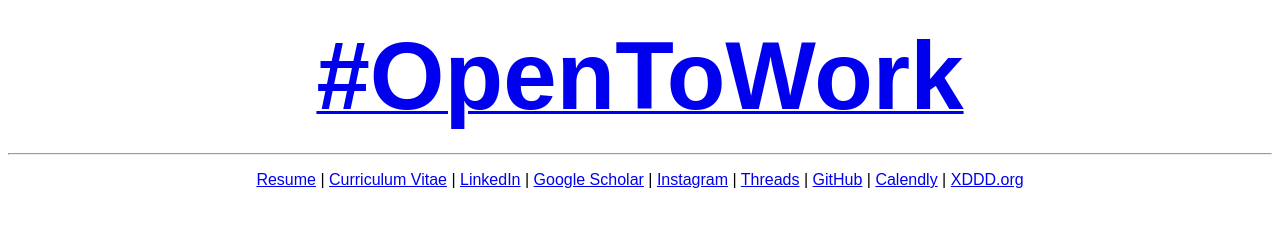
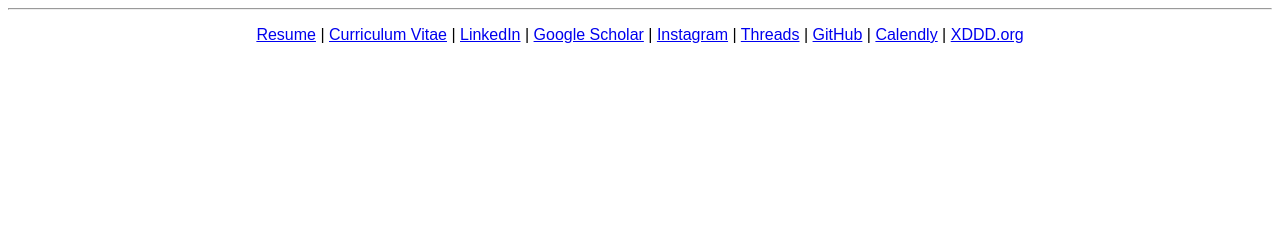
Before and after one commit to XDDD/www.mwyau.com, a plain HTML site: page index.html in a window 1280 px wide. Drawn offline with Linux system fonts and the light colour scheme.

Commit message:
Update index.html

```diff
--- a/index.html
+++ b/index.html
@@ -21,8 +21,6 @@
 </head>
 <body>
 
-	<a href="https://www.linkedin.com/in/albertmwyau"><h1 style="text-align: center;"><span style="font-size: 96px;">#OpenToWork</span></h1></a>
-
 <hr />
 
 <p style="text-align: center;">
```
